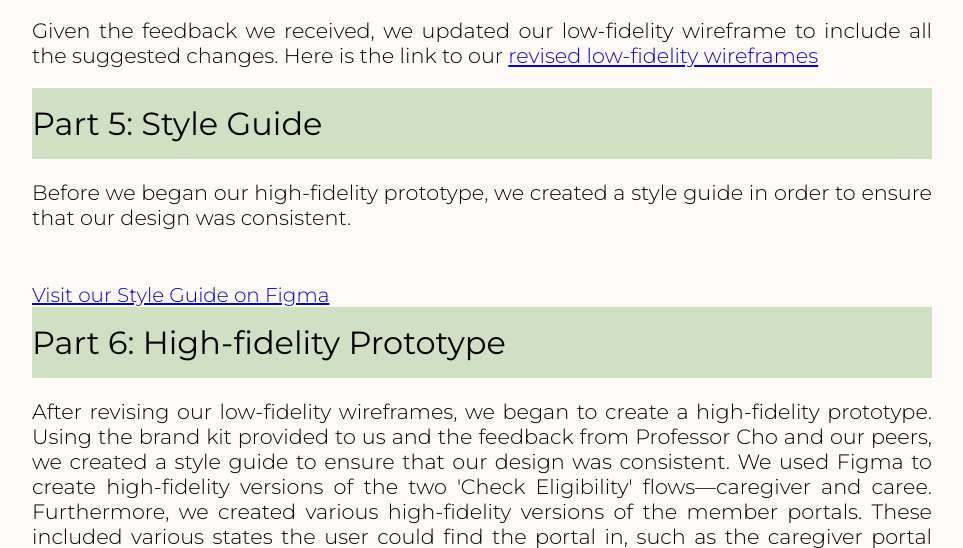
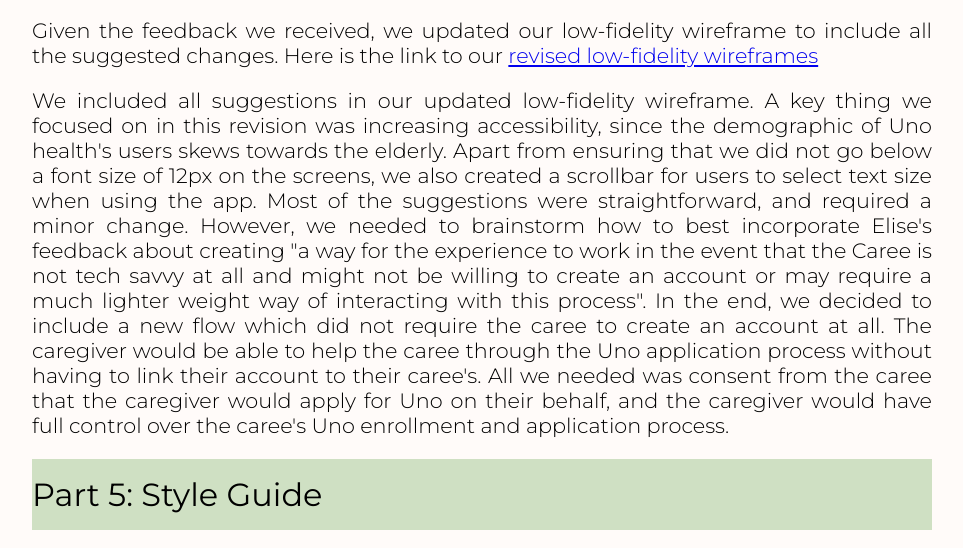
Before and after one commit to alejack312/iterative-design, a plain HTML site: page index.html in a window 1280 px wide. Shown: the part 5002-5550 px from the top of the page, without its empty margins (158-1121 px from the left). Drawn offline with Linux system fonts and the light colour scheme.

Commit message:
zyn done

```diff
--- a/index.html
+++ b/index.html
@@ -138,6 +138,9 @@
           </ol>
 
           <p class="inner-text">Given the feedback we received, we updated our low-fidelity wireframe to include all the suggested changes. Here is the link to our <a href="https://www.figma.com/file/aMHx2LP2RbsXxn48Py9IKt/Uno-Health-Overview-(Working)?type=design&node-id=2095-254&mode=design">revised low-fidelity wireframes</a></p>
+
+          <p class="inner-text">We included all suggestions in our updated low-fidelity wireframe. A key thing we focused on in this revision was increasing accessibility, since the demographic of Uno health's users skews towards the elderly. Apart from ensuring that we did not go below a font size of 12px on the screens, we also created a scrollbar for users to select text size when using the app. Most of the suggestions were straightforward, and required a minor change. However, we needed to brainstorm how to best incorporate Elise's feedback about creating "a way for the experience to work in the event that the Caree is not tech savvy at all and might not be willing to create an account or may require a much lighter weight way of interacting with this process". In the end, we decided to include a new flow which did not require the caree to create an account at all. The caregiver would be able to help the caree through the Uno application process without having to link their account to their caree's. All we needed was consent from the caree that the caregiver would apply for Uno on their behalf, and the caregiver would have full control over the caree's Uno enrollment and application process.
+             </p>
           <!-- TODO: Include link to revised wireframes -->
 
           <!-- TODO: information to include in handout but: design decisions->impact, feedback received, changes made in updated version -->
```
